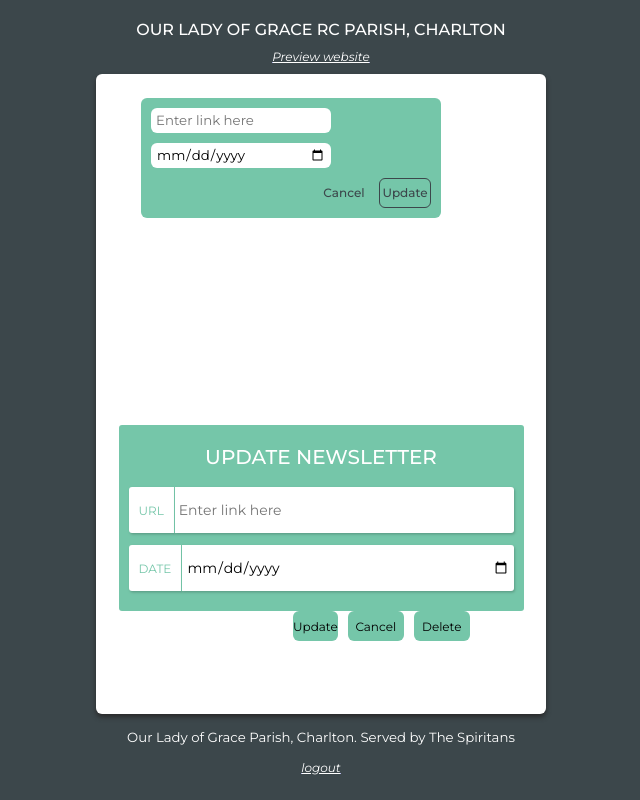
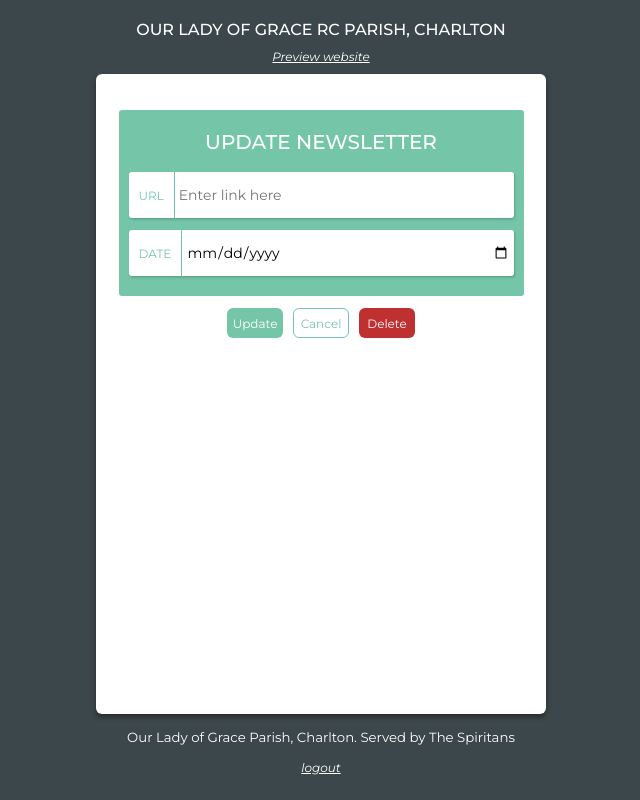
Before and after one commit to isondetech/olog-newsletter-app, a Flask app: template templates/update.html in a window 1280 px wide. Shown: the whole page, without its empty margins (319-959 px from the left). Run offline with Flask 3, Linux system fonts and the light colour scheme; the template is opened without the code that fills it, so the values that code supplies are empty.

Commit message:
Style update card buttons

```diff
--- a/static/css/update-card.css
+++ b/static/css/update-card.css
@@ -1,8 +1,11 @@
 .update-card-parent{
+    height: 100%;
     width: 100%;
     display: flex;
     flex-direction: column;
     align-items: center;
+    gap: 12px;
+    margin-top: 4.5rem;
 }
 
 .update-card-content{
@@ -68,10 +71,17 @@
     font-size: 12px;
     width: 3.5rem;
     margin-top: 0px;
+    color:#fff
 }
 
-.update-card-buttons{
-    font-size: 12px;
-    width: 3.5rem;
-    margin-top: 0px;
+.update-card-buttons .update-card-cancel-btn{
+    background-color: #fff;
+    border: 1px solid #75C6A9;
+    color: #75C6A9;
 }
+
+.update-card-buttons .update-card-delete-btn{
+    background-color: #BF3131;
+}
+
+/* Element States */
--- a/templates/update.html
+++ b/templates/update.html
@@ -10,18 +10,6 @@
 
 {%block content%}
 <main>
-    <div class="newsletter-container" >
-        <div class="add-newsletter-form">
-            <form action="/update/{{db_data.id}}" method="POST">
-                <input type="text" name="link" placeholder="Enter link here" value="{{db_data.link}}"required>
-                <input type="date" name="date" value="{{db_data.date}}" required><br>
-                <div class="form-buttons">
-                    <a href="/admin"><input type="button" value="Cancel"></a>
-                    <input type="submit" value="Update" >
-                </div>
-            </form>
-        </div>
-    </div>
     <form class="update-card-parent" action="{{url_for('update', id=db_data.id)}}" method="POST">
         <div class="update-card-content">
             <h1>UPDATE NEWSLETTER</h1>
```
